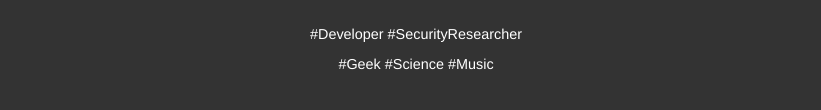
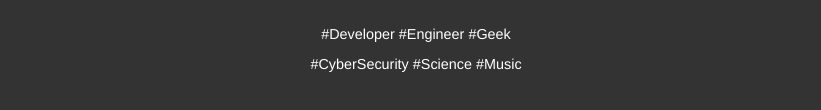
Before and after one commit to Jyny/jyny.github.io, a plain HTML site: page 404.html in a window 1280 px wide. Shown: the part 642-752 px from the top of the page, without its empty margins (224-1045 px from the left). Drawn offline with Linux system fonts and the light colour scheme.

Commit message:
update hashtag

```diff
--- a/404.html
+++ b/404.html
@@ -103,8 +103,8 @@
 		<div class="content">
 			<p>A.K.A @jynychen</p>
 			<blockquote>專門不務正業，自稱技術坑裡的蟲師<br />為了找到與蟲共生的方法，從此踏上了蟲師之路，喜歡打滾於技術的大坑中</blockquote>
-			<p>#Developer #SecurityResearcher</p>
-			<p>#Geek #Science #Music</p>
+			<p>#Developer #Engineer #Geek</p>
+			<p>#CyberSecurity #Science #Music</p>
 		</div>
 
 		<script>
```
Also changed, not shown: index.html (+2 -2 lines).
